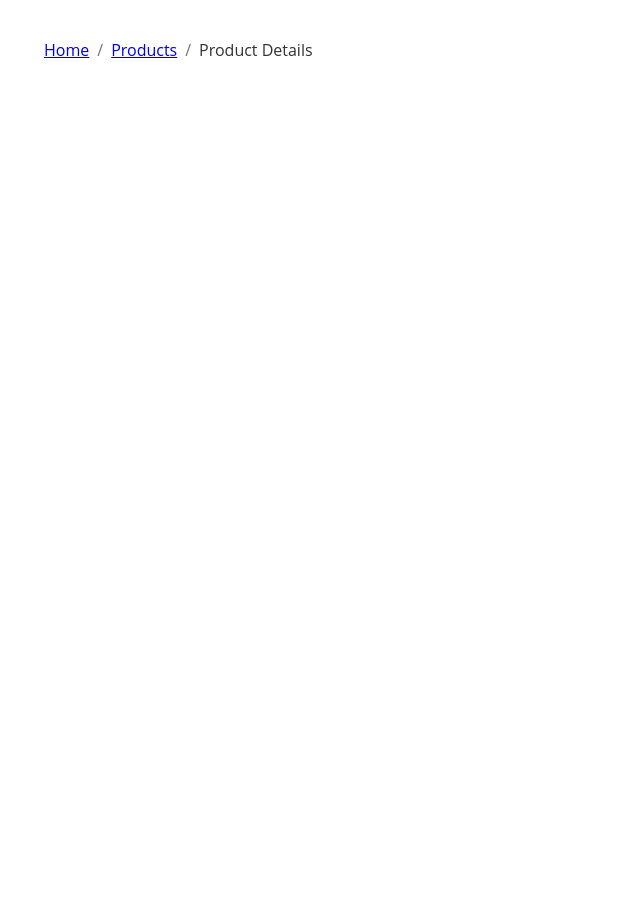
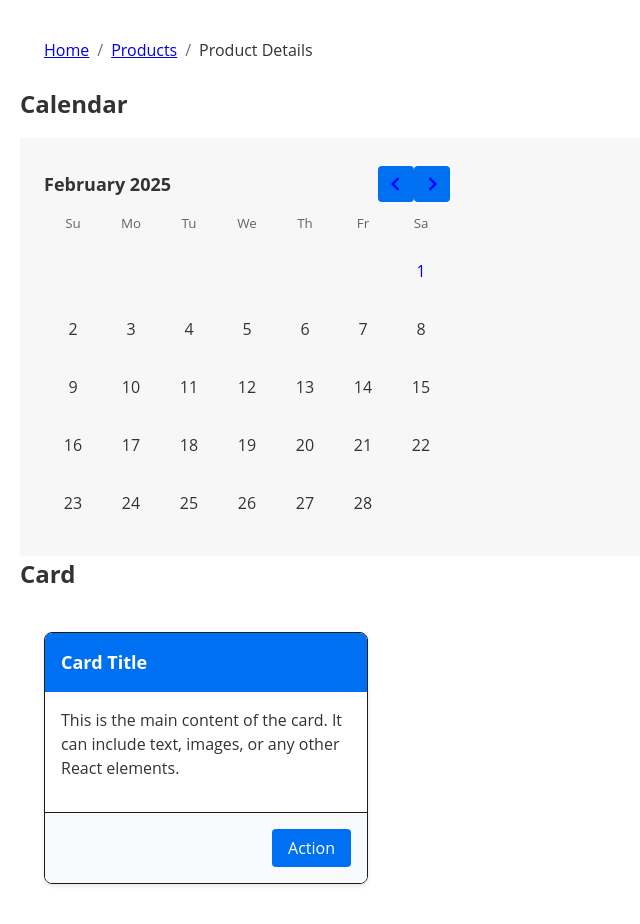
Before and after one commit to StevenGabule/entreprise-grade-design-system, a React (Vite) app: page / in a window 1280 px wide. Shown: the part 1740-2664 px from the top of the page, without its empty margins (0-640 px from the left). Before the commit the page ends 2358 px from the top, so only its background shows below. Built offline with nearby package versions, Linux system fonts and the light colour scheme.

Commit message:
component: calendar

```diff
--- a/package.json
+++ b/package.json
@@ -15,6 +15,7 @@
   },
   "dependencies": {
     "react": "^18.3.1",
+    "react-day-picker": "^9.5.1",
     "react-dom": "^18.3.1",
     "sharp": "^0.33.5",
     "styled-components": "^6.1.14"
--- a/src/App.tsx
+++ b/src/App.tsx
@@ -12,6 +12,8 @@ import { AspectRatio, StyledImage } from './components/atoms/AspectRatio/AspectR
 import { Avatar, AvatarContainerDiv } from './components/atoms/Avatar/Avatar'
 import { Badge } from './components/atoms/Badge/Badge'
 import { BreadCrumbContainer, Breadcrumb } from './components/molecules/Breadcrumb/Breadcrumb'
+import { CalendarContainer, Calendar } from './components/organisms/Calendar/Calendar'
+import { Card, CardContainerWrapper } from './components/molecules/Card/Card'
 
 const darkTheme: ThemeType = {
   ...defaultTheme,
@@ -26,6 +28,7 @@ const darkTheme: ThemeType = {
 const App: React.FC = () => {
   const { setTheme, theme } = useTheme()
   const [dialogOpen, setDialogOpen] = React.useState(false)
+  const [selectedCalendar, setSelectedCalendar] = React.useState<Date | undefined>(undefined);
 
   const handleToggleTheme = () => {
     setTheme(theme.colors.background === defaultTheme.colors.background ? darkTheme : defaultTheme)
@@ -181,7 +184,6 @@ const App: React.FC = () => {
 
         <div>
           <h2>Breadcrumb</h2>
-
           <BreadCrumbContainer>
             <Breadcrumb>
               <Breadcrumb.Item href="/">Home</Breadcrumb.Item>
@@ -190,6 +192,34 @@ const App: React.FC = () => {
             </Breadcrumb>
           </BreadCrumbContainer>
         </div>
+        <div>
+          <h2>Calendar</h2>
+          <CalendarContainer>
+            <Calendar
+              // @ts-ignore
+              mode="single" // Supports "single", "multiple", or "range" modes
+              selected={selectedCalendar}
+              onSelect={setSelectedCalendar}
+            />
+            {selectedCalendar && <p>selectedCalendar Date: {selectedCalendar.toLocaleDateString()}</p>}
+          </CalendarContainer>
+        </div>
+        <div style={{width: '30%'}}>
+          <h2>Card</h2>
+          <CardContainerWrapper>
+            <Card>
+              <Card.Header>
+                Card Title
+              </Card.Header>
+              <Card.Content>
+                <p>This is the main content of the card. It can include text, images, or any other React elements.</p>
+              </Card.Content>
+              <Card.Footer>
+                <Button variant="primary">Action</Button>
+              </Card.Footer>
+            </Card>
+          </CardContainerWrapper>
+        </div>
       </Suspense>
     </div>
   )
--- /dev/null
+++ b/src/components/molecules/Card/Card.tsx
@@ -0,0 +1,73 @@
+import React from 'react'
+import styled from 'styled-components'
+
+export interface CardProps extends React.HTMLAttributes<HTMLDivElement> {
+	children: React.ReactNode
+}
+
+export interface CardHeaderProps extends React.HTMLAttributes<HTMLDivElement> {
+	children: React.ReactNode
+}
+
+export interface CardContentProps extends React.HTMLAttributes<HTMLDivElement> {
+	children: React.ReactNode
+}
+export interface CardFooterProps extends React.HTMLAttributes<HTMLDivElement> {
+	children: React.ReactNode
+}
+
+const CardHeaderContainer = styled.div`
+  padding: ${({ theme }) => theme.spacing.medium};
+  background-color: ${({ theme }) => theme.colors.primary};
+  color: #fff;
+  font-size: ${({ theme }) => theme.typography.fontSizes.large};
+  font-weight: ${({ theme }) => theme.typography.fontWeights.bold};
+`;
+
+const CardContentContainer = styled.div`
+	padding: ${({ theme }) => theme.spacing.medium};
+  flex: 1;
+  background-color: ${({ theme }) => theme.colors.background};
+  color: ${({ theme }) => theme.colors.text};
+`;
+
+const CardFooterContainer = styled.div`
+  padding: ${({ theme }) => theme.spacing.medium};
+  background-color: ${({ theme }) => theme.colors.backgroundAlt || '#f8f9fa'};
+  border-top: 1px solid ${({ theme }) => theme.colors.secondary};
+  text-align: right;
+`;
+
+const CardContainer = styled.div`
+	background-color: ${({ theme }) => theme.colors.background};
+	border: 1px solid ${({ theme }) => theme.colors.secondary};
+	border-radius: 8px;
+	box-shadow: 0 2px 4px rgba(0, 0, 0, 0.1);
+	overflow: hidden;
+	display: flex;
+	flex-direction: column;
+	transition: box-shadow 0.3s ease;
+
+  &:hover {
+    box-shadow: 0 4px 12px rgba(0, 0, 0, 0.15);
+  }
+`
+
+export const CardHeader: React.FC<CardHeaderProps> = ({ children, ...rest }) => <CardHeaderContainer {...rest}>{children}</CardHeaderContainer>
+export const CardContent: React.FC<CardContentProps> = ({ children, ...rest }) => <CardContentContainer {...rest}>{children}</CardContentContainer>
+export const CardFooter: React.FC<CardFooterProps> = ({ children, ...rest }) => <CardFooterContainer {...rest}>{children}</CardFooterContainer>
+export const Card: React.FC<CardProps> & {
+	Header: React.FC<CardHeaderProps>;
+	Content: React.FC<CardContentProps>;
+	Footer: React.FC<CardFooterProps>;
+} = ({ children, ...rest }) => <CardContainer {...rest}>{children}</CardContainer>;
+
+Card.Header = CardHeader;
+Card.Content = CardContent;
+Card.Footer = CardFooter;
+
+export const CardContainerWrapper = styled.div`
+  padding: ${({ theme }) => theme.spacing.large};
+  display: grid;
+  gap: ${({ theme }) => theme.spacing.large};
+`;
--- /dev/null
+++ b/src/components/organisms/Calendar/Calendar.tsx
@@ -0,0 +1,72 @@
+import 'react-day-picker/dist/style.css';
+import React from 'react'
+import styled from 'styled-components'
+import { DayPicker } from 'react-day-picker'
+
+const CalendarWrapper = styled.div`
+	.rdp {
+    font-family: ${({ theme }) => theme.typography.fonts.primary};
+    background-color: ${({ theme }) => theme.colors.background};
+    color: ${({ theme }) => theme.colors.text};
+    border: 1px solid ${({ theme }) => theme.colors.secondary};
+    border-radius: 8px;
+    padding: ${({ theme }) => theme.spacing.medium};
+    box-shadow: 0 2px 8px rgba(0, 0, 0, 0.1);
+  }
+  .rdp-nav {
+    display: flex;
+    justify-content: space-between;
+    margin-bottom: ${({ theme }) => theme.spacing.medium};
+
+    button {
+      background-color: ${({ theme }) => theme.colors.primary};
+      color: #fff;
+      border: none;
+      padding: 4px 8px;
+      border-radius: 4px;
+      cursor: pointer;
+      transition: background-color 0.2s ease;
+
+      &:hover {
+        background-color: ${({ theme }) => theme.colors.primary}CC;
+      }
+    }
+  }
+	 .rdp-day {
+    border-radius: 4px;
+    padding: 0.5rem;
+    transition: background-color 0.2s ease;
+
+    &:hover {
+      background-color: ${({ theme }) => theme.colors.primary}20;
+    }
+
+    &.rdp-day_selected {
+      background-color: ${({ theme }) => theme.colors.primary};
+      color: #fff;
+    }
+
+    &.rdp-day_today {
+      border: 1px solid ${({ theme }) => theme.colors.primary};
+    }
+  }
+
+  .rdp-months {
+    display: flex;
+    flex-direction: column;
+    gap: ${({ theme }) => theme.spacing.medium};
+  }
+`;
+
+export interface CalendarProps {}
+
+export const Calendar: React.FC<CalendarProps> = (props) => (
+	<CalendarWrapper>
+		<DayPicker {...props} />
+	</CalendarWrapper>
+)
+
+export  const CalendarContainer = styled.div`
+  padding: ${({ theme }) => theme.spacing.large};
+  background-color: ${({ theme }) => theme.colors.backgroundAlt || '#f7f7f7'};
+`;
```
Also changed, not shown: 1 other file (tests, documents, lock files or other folders).
